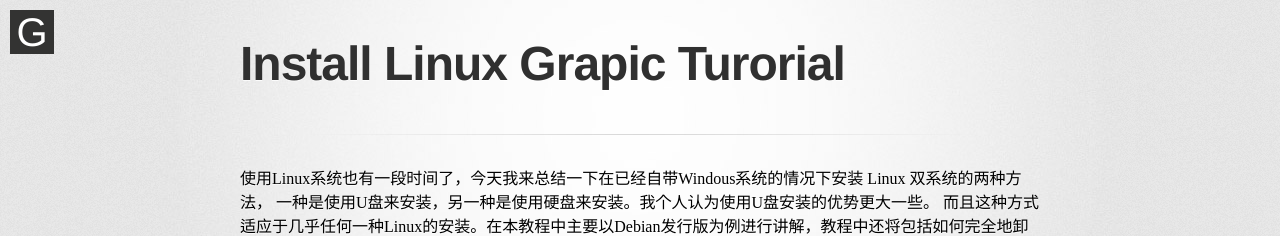
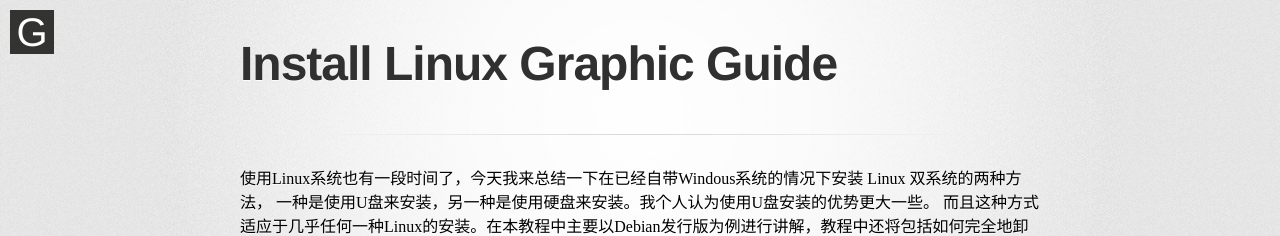
Before and after one commit to GuidoPaul/GuidoPaul.github.io, a Jekyll site: the page built from _posts/2014-04-02-Install-Linux-Graphic-Guide.md, in a window 1280 px wide. Shown: the top 236 px of the page. Built offline with Jekyll 4.4.1, drawn with Linux system fonts in a browser that asks for light colours; some web fonts are replaced; Markdown is read by kramdown in place of the engine named in the settings; comment, search, counter and statistics services are not loaded.

Commit message:
fix article name.

```diff
--- a/_posts/2014-04-02-Install-Linux-Graphic-tutorial.md
+++ b/_posts/2014-04-02-Install-Linux-Graphic-Guide.md
@@ -1,6 +1,6 @@
 ---
 layout: post
-title: Install Linux Grapic Turorial
+title: Install Linux Graphic Guide
 description: 使用Linux系统也有一段时间了，今天我来总结一下在已经自带Windous系统的情况下安装 Linux 双系统的两种方法，一种是使用U盘来安装，另一种是使用硬盘来安装。我个人认为使用U盘安装的优势更大一些。而且这种方式适应于几乎任何一种Linux的安装。在本教程中主要以Debian发行版为例进行讲解，教程中还将包括如何完全地卸载Linux。通过多次的安装经验可得，在安装过程中主要解决是安装引导的问题，只要解决了这个大问题，其它的只需要跟着提示做就行了。下面就让我们开始吧！
 ---
 
```
